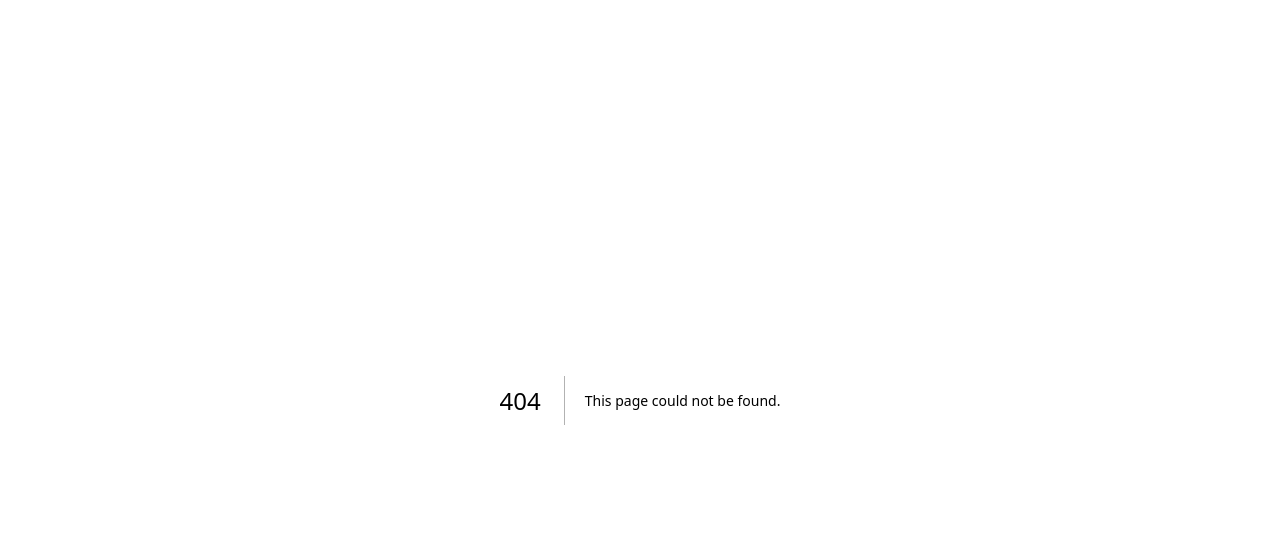
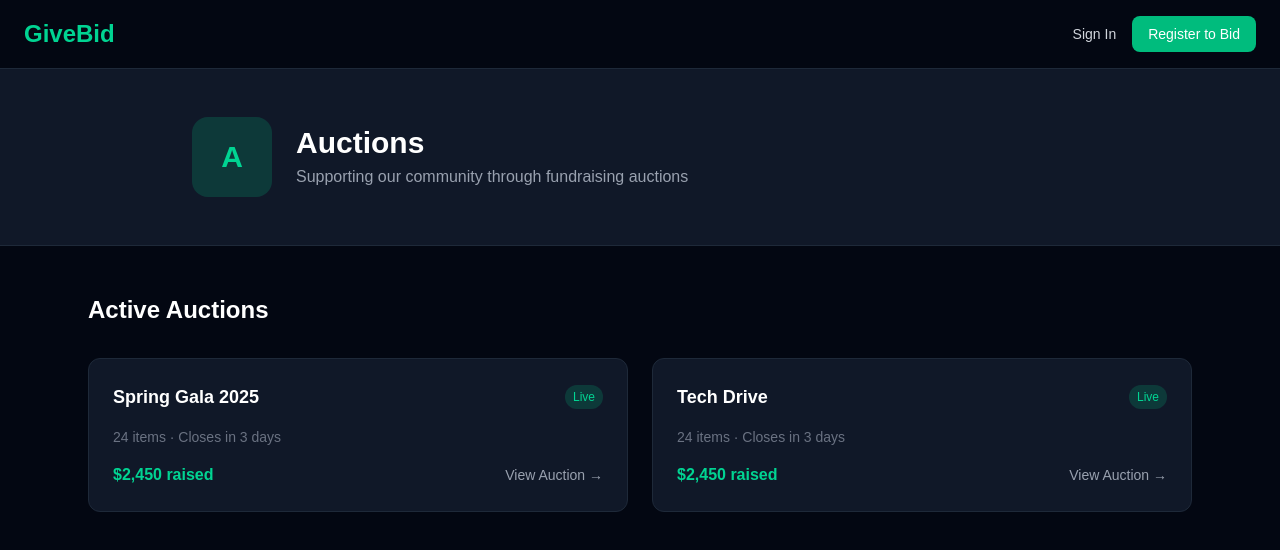
Before and after one commit to dakotagarrison1234-debug/givebid, a Next.js app: page /auctions in a window 1280 px wide. Before the commit this address had no page. Shown: the top 550 px of the page. Built offline with nearby package versions, Linux system fonts and the light colour scheme.

Commit message:
org page

```diff
--- /dev/null
+++ b/app/[orgSlug]/page.tsx
@@ -0,0 +1,75 @@
+import Link from "next/link";
+
+interface Props {
+  params: Promise<{ orgSlug: string }>;
+}
+
+export default async function OrgPage({ params }: Props) {
+  const { orgSlug } = await params;
+
+  return (
+    <main className="min-h-screen bg-gray-950 text-white">
+      {/* Header */}
+      <header className="border-b border-gray-800 px-6 py-4 flex items-center justify-between">
+        <Link href="/" className="text-2xl font-bold text-emerald-400">
+          GiveBid
+        </Link>
+        <div className="flex items-center gap-4">
+          <Link href="/sign-in" className="text-gray-300 hover:text-white text-sm">
+            Sign In
+          </Link>
+          <Link href="/sign-up" className="bg-emerald-500 hover:bg-emerald-400 text-white text-sm px-4 py-2 rounded-lg">
+            Register to Bid
+          </Link>
+        </div>
+      </header>
+
+      {/* Org Banner */}
+      <div className="bg-gray-900 border-b border-gray-800 px-6 py-12">
+        <div className="max-w-4xl mx-auto flex items-center gap-6">
+          <div className="w-20 h-20 bg-emerald-500/20 rounded-2xl flex items-center justify-center text-3xl font-bold text-emerald-400">
+            {orgSlug[0].toUpperCase()}
+          </div>
+          <div>
+            <h1 className="text-3xl font-bold capitalize">
+              {orgSlug.replace(/-/g, " ")}
+            </h1>
+            <p className="text-gray-400 mt-1">
+              Supporting our community through fundraising auctions
+            </p>
+          </div>
+        </div>
+      </div>
+
+      {/* Active Auctions */}
+      <section className="px-6 py-12 max-w-6xl mx-auto">
+        <h2 className="text-2xl font-bold mb-8">Active Auctions</h2>
+        <div className="grid grid-cols-1 md:grid-cols-2 gap-6">
+          {["Spring Gala 2025", "Tech Drive"].map((auction, i) => (
+            <Link
+              key={i}
+              href={`/${orgSlug}/${auction.toLowerCase().replace(/ /g, "-")}`}
+              className="bg-gray-900 border border-gray-800 rounded-xl p-6 hover:border-emerald-500 transition-colors"
+            >
+              <div className="flex items-center justify-between mb-4">
+                <h3 className="font-semibold text-lg">{auction}</h3>
+                <span className="bg-emerald-500/20 text-emerald-400 text-xs px-2 py-1 rounded-full">
+                  Live
+                </span>
+              </div>
+              <p className="text-gray-500 text-sm mb-4">
+                24 items · Closes in 3 days
+              </p>
+              <div className="flex items-center justify-between">
+                <span className="text-emerald-400 font-semibold">
+                  $2,450 raised
+                </span>
+                <span className="text-gray-400 text-sm">View Auction →</span>
+              </div>
+            </Link>
+          ))}
+        </div>
+      </section>
+    </main>
+  );
+}
```
